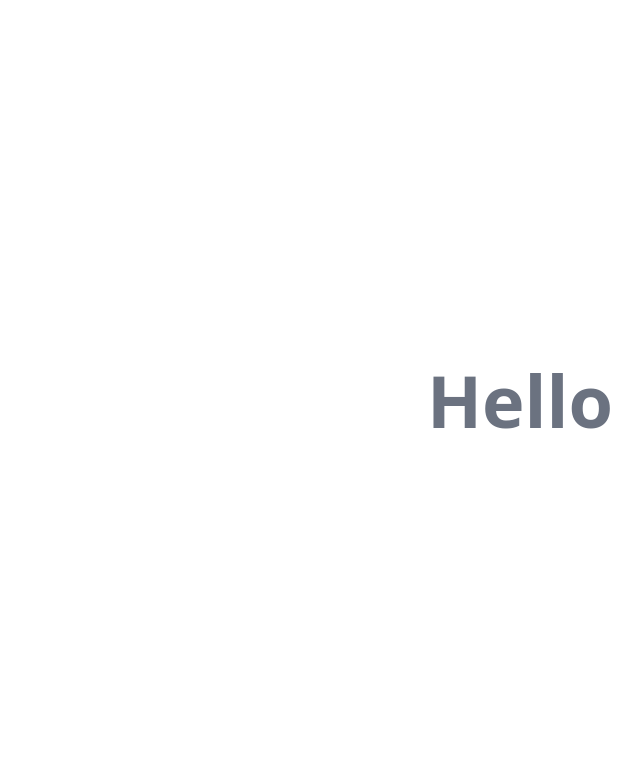
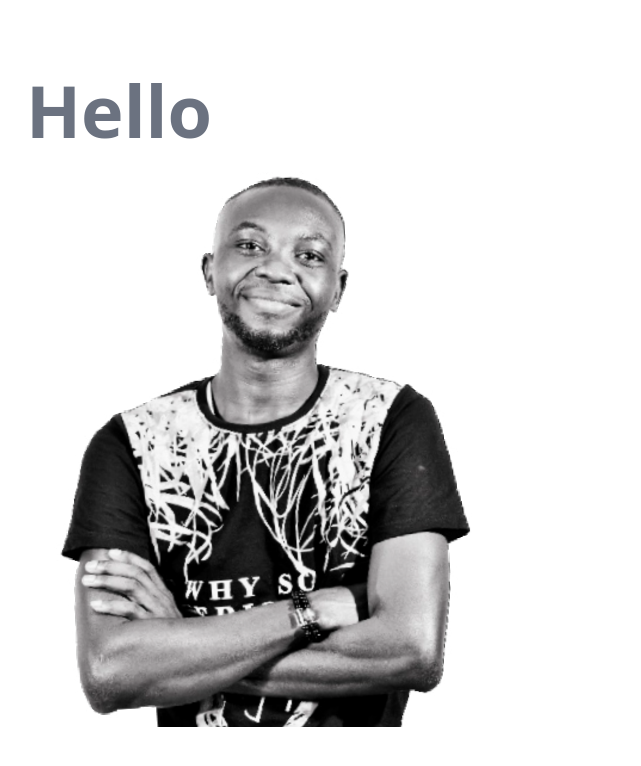
Before and after one commit to Qaudri/aragrafix, a Nuxt app: page / in a window 1280 px wide. Shown: the top 766 px of the page, without its empty margins (120-761 px from the left). Built offline with nearby package versions, Linux system fonts and the light colour scheme.

Commit message:
chore: image added

```diff
--- a/pages/index.vue
+++ b/pages/index.vue
@@ -1,9 +1,10 @@
 <template>
   <body>
     <section class="h-screen container mx-auto flex items-center justify-center">
-      <div class="flex relative">
-        <div class="w-1/2">
+      <div class="flex">
+        <div class="w-1/2 relative">
           <h1 class="font-black text-7xl text-gray-500">Hello</h1>
+          <img :src=" require('@/assets/images/ope.png') " alt="">
         </div>
       </div>
     </section>
```
